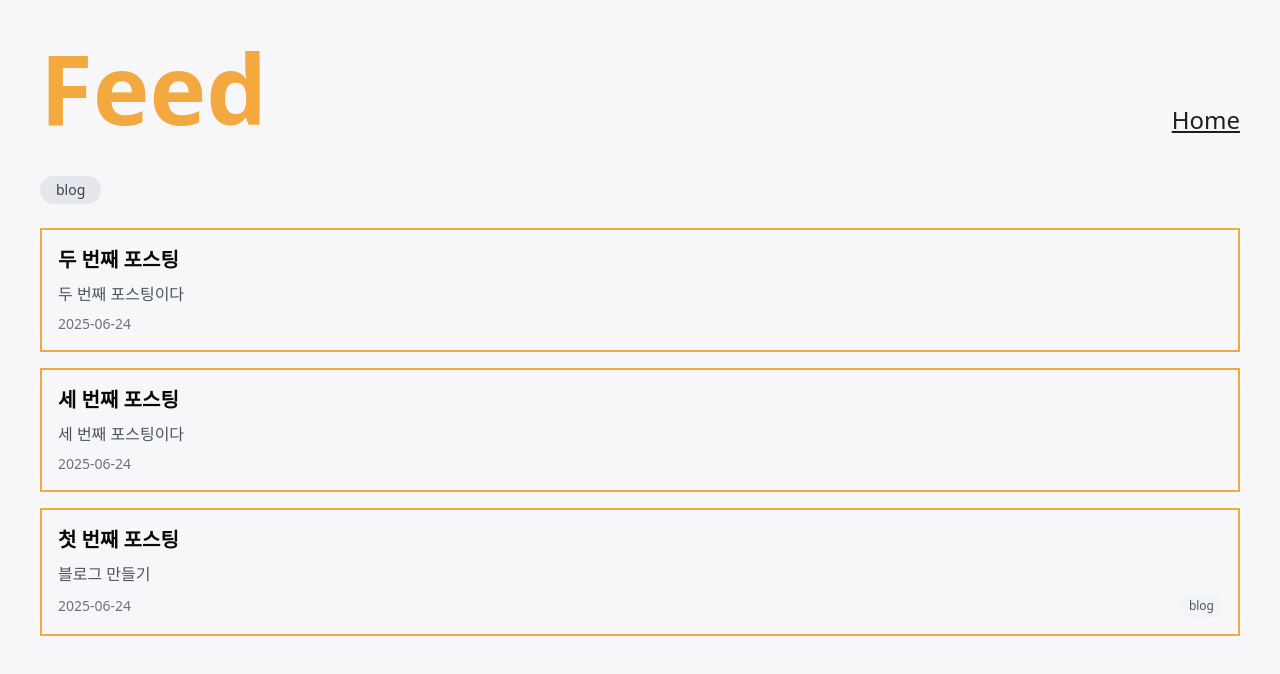
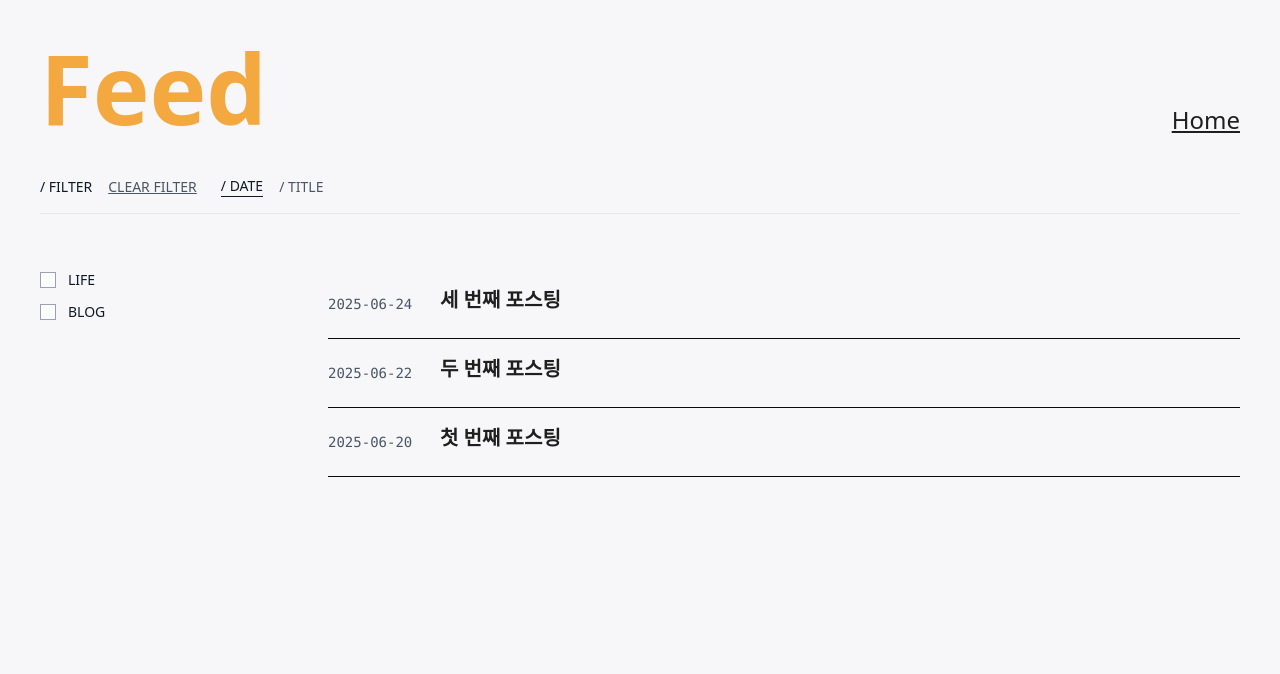
Before and after one commit to owen-ever/ever-blog, a Next.js app: page /en/posts in a window 1280 px wide. Shown: the top 674 px of the page. Built offline with nearby package versions, Linux system fonts and the light colour scheme.

Commit message:
🚧 피드 레이아웃 수정중

```diff
--- a/posts/post-1.md
+++ b/posts/post-1.md
@@ -2,8 +2,8 @@
 index: 1
 title: "첫 번째 포스팅"
 description: "블로그 만들기"
-date: "2025-06-24"
-tag: ["blog"]
+date: "2025-06-20"
+tag: "blog"
 ---
 
 # 블로그 만들기
--- a/posts/post-2.md
+++ b/posts/post-2.md
@@ -2,7 +2,8 @@
 index: 3
 title: "두 번째 포스팅"
 description: "두 번째 포스팅이다"
-date: "2025-06-24"
+date: "2025-06-22"
+tag: "life"
 ---
 
 # 본문 시작
--- a/posts/post-3.md
+++ b/posts/post-3.md
@@ -3,6 +3,7 @@ index: 2
 title: "세 번째 포스팅"
 description: "세 번째 포스팅이다"
 date: "2025-06-24"
+tag: "life"
 ---
 
 # 본문 시작
--- a/src/components/Post/PostList.tsx
+++ b/src/components/Post/PostList.tsx
@@ -1,61 +1,105 @@
 'use client';
 
-import { Link } from '@/i18n/navigation';
-import { useEffect, useState } from 'react';
+import { useState } from 'react';
 
 const PostList = ({ posts }: { posts: Post[] }) => {
-  const [selectedTag, setSelectedTag] = useState<string[]>([]);
-  const [filteredPosts, setFilteredPosts] = useState<Post[]>(posts);
+  const [selectedTag, setSelectedTag] = useState<string | null>(null);
+  const [sortBy, setSortBy] = useState<'date' | 'title'>('date');
 
-  useEffect(() => {
-    if (selectedTag.length > 0) {
-      setFilteredPosts(posts.filter(post => post.meta.tag?.some(tag => selectedTag.includes(tag))));
+  const clearFilters = () => {
+    setSelectedTag(null);
+  };
+
+  const tagList = Array.from(new Set(posts.flatMap(post => post.meta.tag || [])));
+
+  const filteredData = posts.filter(item => (selectedTag ? item.meta.tag === selectedTag : true));
+
+  const sortedData = [...filteredData].sort((a, b) => {
+    if (sortBy === 'date') {
+      return new Date(b.meta.date.replace(/\./g, '-')).getTime() - new Date(a.meta.date.replace(/\./g, '-')).getTime();
     } else {
-      setFilteredPosts(posts);
+      return a.meta.title.localeCompare(b.meta.title);
     }
-  }, [posts, selectedTag]);
+  });
 
   return (
     <div className="flex flex-col gap-6">
-      <div className="flex flex-wrap gap-2">
-        {Array.from(new Set(posts.flatMap(post => post.meta.tag || []))).map(tag => (
+      <section className="mb-8">
+        <div className="flex flex-col items-start justify-between gap-4 border-b border-gray-200 pb-4 sm:flex-row sm:items-center">
+          <div className="flex flex-wrap items-center gap-6">
+            <div className="flex items-center gap-4">
+              <span className="text-sm font-medium text-gray-900">/ FILTER</span>
               <button
-            key={tag}
-            onClick={() => {
-              if (selectedTag.includes(tag)) {
-                setSelectedTag(selectedTag.filter(t => t !== tag));
-              } else {
-                setSelectedTag([...selectedTag, tag]);
-              }
-            }}
-            className={`rounded-full px-4 py-1 text-sm ${
-              selectedTag.includes(tag) ? 'bg-main text-white' : 'bg-gray-200 text-gray-700'
-            }`}>
-            {tag}
+                onClick={clearFilters}
+                className="text-sm text-gray-600 underline transition-colors hover:text-gray-900">
+                CLEAR FILTER
               </button>
-        ))}
             </div>
 
-      <ul className="flex flex-col gap-4">
-        {filteredPosts.map(post => (
-          <li key={post.slug} className="border-main border-2 p-4">
-            <Link href={`/posts/${post.slug}`} className="flex flex-col gap-2">
-              <span className="text-xl font-bold">{post.meta.title}</span>
-              <span className="text-gray-600">{post.meta.description}</span>
-              <div className="flex items-center justify-between">
-                <span className="text-sm text-gray-500">{post.meta.date}</span>
-                <div className="flex gap-2">
-                  {post.meta.tag?.map(tag => (
-                    <span key={tag} className="rounded-full bg-gray-100 px-2 py-1 text-xs text-gray-600">
-                      {tag}
-                    </span>
+            <div className="flex items-center gap-4">
+              <button
+                onClick={() => setSortBy('date')}
+                className={`text-sm font-medium transition-colors ${
+                  sortBy === 'date' ? 'border-b border-gray-900 text-gray-900' : 'text-gray-600 hover:text-gray-900'
+                }`}>
+                / DATE
+              </button>
+              <button
+                onClick={() => setSortBy('title')}
+                className={`text-sm font-medium transition-colors ${
+                  sortBy === 'title' ? 'border-b border-gray-900 text-gray-900' : 'text-gray-600 hover:text-gray-900'
+                }`}>
+                / TITLE
+              </button>
+            </div>
+          </div>
+        </div>
+      </section>
+
+      <section className="pb-16">
+        <div className="flex flex-col gap-8 lg:flex-row">
+          {/* Filter Sidebar */}
+          <div className="flex-shrink-0 lg:w-64">
+            <div className="space-y-3">
+              {tagList.map(tag => (
+                <label key={tag} className="flex cursor-pointer items-center gap-3">
+                  <div className="relative">
+                    <input
+                      type="checkbox"
+                      checked={selectedTag === tag}
+                      onChange={() => setSelectedTag(selectedTag === tag ? null : tag)}
+                      className="sr-only"
+                    />
+                    <div
+                      className={`flex h-4 w-4 items-center justify-center border border-gray-400 ${
+                        selectedTag === tag ? 'bg-gray-900' : 'bg-white'
+                      }`}>
+                      {selectedTag === tag && <span className="text-xs text-white">✓</span>}
+                    </div>
+                  </div>
+                  <span className="text-sm font-medium text-gray-900">{tag.toUpperCase()}</span>
+                </label>
               ))}
             </div>
           </div>
-            </Link>
-          </li>
+
+          {/* Feed List */}
+          <div className="flex-1">
+            <div className="space-y-0">
+              {sortedData.map((item, index) => (
+                <div
+                  key={index}
+                  className="flex cursor-pointer flex-col gap-4 border-b py-4 transition-colors hover:bg-gray-50 sm:flex-row sm:items-center">
+                  <div className="flex-shrink-0 font-mono text-sm text-gray-600 sm:w-24">{item.meta.date}</div>
+                  <div className="flex-1">
+                    <h3 className="text-colPick mb-2 text-xl font-semibold">{item.meta.title}</h3>
+                  </div>
+                </div>
               ))}
-      </ul>
+            </div>
+          </div>
+        </div>
+      </section>
     </div>
   );
 };
--- a/src/types/post.d.ts
+++ b/src/types/post.d.ts
@@ -3,7 +3,7 @@ interface PostMeta {
   title: string;
   description: string;
   date: string;
-  tag?: string[];
+  tag?: string;
 }
 
 interface Post {
```
Lines whose indentation alone changed are shown as unchanged.
